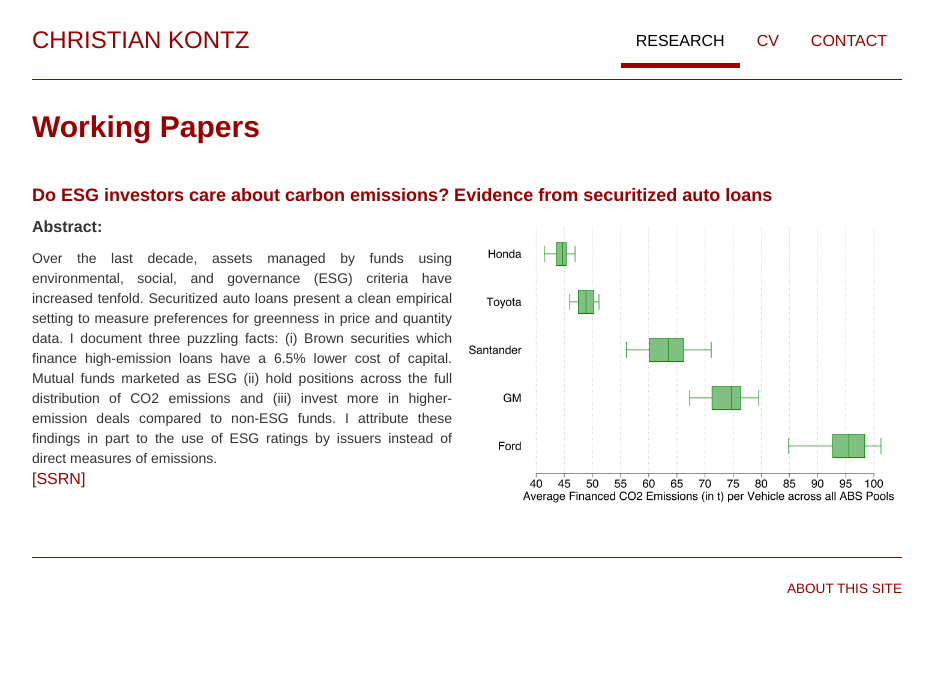
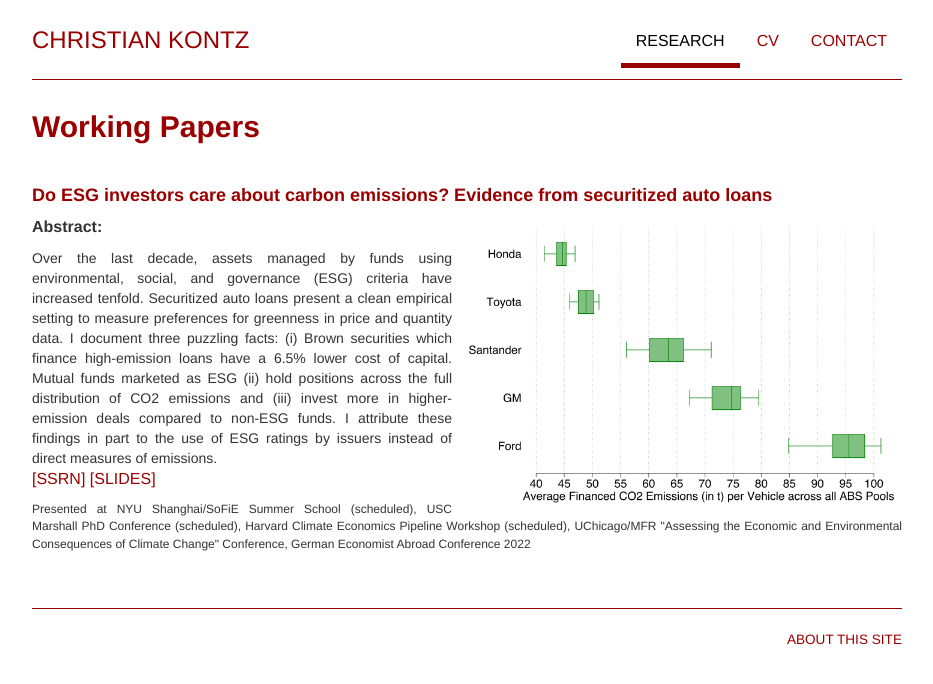
Before and after one commit to cg89x/cg89x.github.io, a Jekyll site: the page built from research/index.md, in a window 1280 px wide. Shown: the top 684 px of the page, without its empty margins (173-1106 px from the left). Built offline with Jekyll 4.4.1, drawn with Linux system fonts in a browser that asks for light colours; some web fonts are replaced.

Commit message:
update research

```diff
--- a/research/index.md
+++ b/research/index.md
@@ -14,12 +14,16 @@ published: true
 #### <a href="../files/Kontz_ESG_auto_ABS.pdf"> Do ESG investors care about carbon emissions? Evidence from securitized auto loans</a>
 
 **Abstract:**
-<img style="float: right;max-width: 450px; height: auto;" src="../img/autoABS.png">
+<a href="https://ssrn.com/abstract=4357312"><img style="float: right;max-width: 450px; height: auto;" src="../img/autoABS.png"></a>
 <br>
 <div style="text-align: justify;font-size: 14px;" >
 Over the last decade, assets managed by funds using environmental, social, and governance (ESG) criteria have increased tenfold. Securitized auto loans present a clean empirical setting to measure preferences for greenness in price and quantity data. I document three puzzling facts: (i) Brown securities which finance high-emission loans have a 6.5% lower cost of capital. Mutual funds marketed as ESG (ii) hold positions across the full distribution of CO2 emissions and (iii) invest more in higher-emission deals compared to non-ESG funds. I attribute these findings in part to the use of ESG ratings by issuers instead of direct measures of emissions.
 </div>
 <a href="https://ssrn.com/abstract=4357312">[SSRN]</a>
+<a href="../files/Kontz_ESG_auto_ABS_slides.pdf">[SLIDES]</a>
+
+
+<div style="text-align: justify;font-size: 12px;">Presented at NYU Shanghai/SoFiE Summer School (scheduled), USC Marshall PhD Conference (scheduled), Harvard Climate Economics Pipeline Workshop (scheduled), UChicago/MFR "Assessing the Economic and Environmental Consequences of Climate Change" Conference, German Economist Abroad Conference 2022</div>
 
 <br>
 <br>
```
Also changed, not shown: 6 other files.
